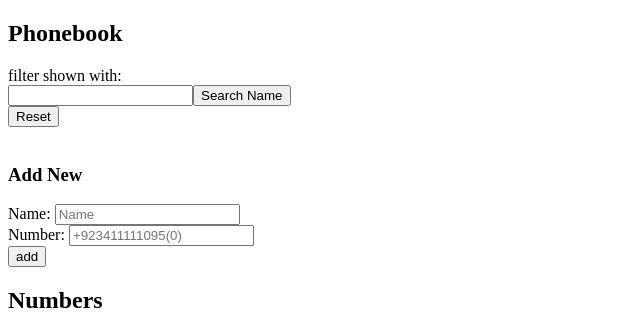
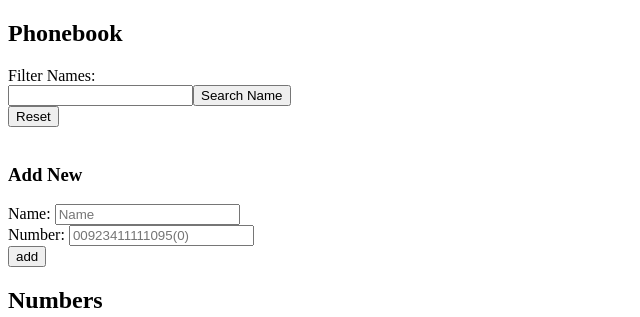
Before and after one commit to F-Saeed/full-stack-open, a React (Vite) app: page / in a window 1280 px wide. Shown: the top 317 px of the page, without its empty margins (0-640 px from the left). Built offline with nearby package versions, Linux system fonts and the light colour scheme; the HTML template or start-up script is replaced by a standard one.

Commit message:
Almost Completed part-2b_2.10

```diff
--- a/src/App.jsx
+++ b/src/App.jsx
@@ -1,4 +1,9 @@
+// React
 import { useState } from 'react';
+import Form from './components/Form';
+
+// Components
+import Search from './components/Search';
 
 const App = () => {
   const [persons, setPersons] = useState([
@@ -7,95 +12,19 @@ const App = () => {
     { name: 'Dan Abramov', number: '12-43-234345', id: 3 },
     { name: 'Mary Poppendieck', number: '39-23-6423122', id: 4 },
   ]);
+
   const [filtered, setFiltered] = useState('');
-
-  const [newName, setNewName] = useState('');
-  const [newNumber, setNewNumber] = useState('');
-  const [search, setSearch] = useState('');
-
-  const addName = (event) => {
-    event.preventDefault();
-    const name = event.target.children[0].lastChild.value;
-
-    for (let index = 0; index < persons.length; index++) {
-      if (persons[index].name === name) {
-        alert(`${name} already is already in the Phonebook`);
-        return;
-      }
-    }
-
-    const number = event.target.children[1].lastChild.value;
-    const numberWithDashes = number.replace(
-      /^(\d{4})(\d{3})(\d{4})/,
-      '$1-$2-$3'
-    );
-
-    console.log(numberWithDashes);
-
-    setPersons(persons.concat({ name, number: numberWithDashes }));
-    setNewName('');
-    setNewNumber('');
-  };
-
-  const searchName = (event) => {
-    event.preventDefault();
-
-    const searchItem = event.target.children[0].value.toLowerCase();
-    const filteredNames = persons.filter(
-      (item) => item.name.toLowerCase() === searchItem
-    );
-
-    setFiltered(filteredNames);
-    setSearch('');
-  };
 
   return (
     <div>
       <h2>Phonebook</h2>
-      <div>
-        filter shown with:
-        <form onSubmit={searchName}>
-          <input
-            type='text'
-            value={search}
-            onChange={(event) => setSearch(event.target.value)}
-          />
-          <button type='submit'>Search Name</button>
-        </form>
-        <button type='button' onClick={() => setFiltered('')}>
-          Reset
-        </button>
-      </div>
+      <Search persons={persons} setFiltered={setFiltered} />
       <br />
-      <h3>Add New</h3>
-      <form onSubmit={addName}>
-        <div>
-          Name:{' '}
-          <input
-            name='Name'
-            type='text'
-            placeholder='Name'
-            required
-            value={newName}
-            onChange={(event) => setNewName(event.target.value)}
-          />
-        </div>
-        <div>
-          Number:{' '}
-          <input
-            name='Telephone Number'
-            type='tel'
-            placeholder='+923411111095(0)'
-            maxLength='14'
-            required
-            value={newNumber}
-            onChange={(event) => setNewNumber(event.target.value)}
-          />
-        </div>
-        <div>
-          <button type='submit'>add</button>
-        </div>
-      </form>
+      <Form
+        persons={persons}
+        setPersons={setPersons}
+        setFiltered={setFiltered}
+      />
       <h2>Numbers</h2>
       {filtered
         ? filtered.map((item) => (
--- /dev/null
+++ b/src/components/Form.jsx
@@ -0,0 +1,55 @@
+// React
+import { useState } from 'react';
+
+// Components
+import Name from './Name';
+import Number from './Number';
+
+const Form = ({ persons, setPersons, setFiltered }) => {
+  const [newName, setNewName] = useState('');
+  const [newNumber, setNewNumber] = useState('');
+
+  const addNew = (event) => {
+    event.preventDefault();
+    const name = event.target.children[0].lastChild.value;
+
+    for (let index = 0; index < persons.length; index++) {
+      if (persons[index].name === name) {
+        alert(`${name} already is already in the Phonebook`);
+        return;
+      }
+    }
+
+    const number = event.target.children[1].lastChild.value;
+    const numberWithDashes = number.replace(
+      /^(\d{4})(\d{3})(\d{4})/,
+      '$1-$2-$3'
+    );
+
+    setPersons(
+      persons.concat({
+        name,
+        number: numberWithDashes,
+        id: new Date().getTime(),
+      })
+    );
+    setNewName('');
+    setNewNumber('');
+    setFiltered('');
+  };
+
+  return (
+    <>
+      <h3>Add New</h3>
+      <form onSubmit={addNew}>
+        <Name newName={newName} setNewName={setNewName} />
+        <Number newNumber={newNumber} setNewNumber={setNewNumber} />
+        <div>
+          <button type='submit'>add</button>
+        </div>
+      </form>
+    </>
+  );
+};
+
+export default Form;
--- /dev/null
+++ b/src/components/Name.jsx
@@ -0,0 +1,17 @@
+const Name = ({ newName, setNewName }) => {
+  return (
+    <div>
+      Name:{' '}
+      <input
+        name='Name'
+        type='text'
+        placeholder='Name'
+        required
+        value={newName}
+        onChange={(event) => setNewName(event.target.value)}
+      />
+    </div>
+  );
+};
+
+export default Name;
--- /dev/null
+++ b/src/components/Number.jsx
@@ -0,0 +1,18 @@
+const Number = ({ newNumber, setNewNumber }) => {
+  return (
+    <div>
+      Number:{' '}
+      <input
+        name='Telephone Number'
+        type='tel'
+        placeholder='00923411111095(0)'
+        maxLength='15'
+        required
+        value={newNumber}
+        onChange={(event) => setNewNumber(event.target.value)}
+      />
+    </div>
+  );
+};
+
+export default Number;
--- /dev/null
+++ b/src/components/Search.jsx
@@ -0,0 +1,36 @@
+import { useState } from 'react';
+
+const Search = ({ persons, setFiltered }) => {
+  const [search, setSearch] = useState('');
+
+  const searchName = (event) => {
+    event.preventDefault();
+
+    const searchItem = event.target.children[0].value.toLowerCase();
+    const filteredNames = persons.filter(
+      (item) => item.name.toLowerCase() === searchItem
+    );
+
+    setFiltered(filteredNames);
+    setSearch('');
+  };
+
+  return (
+    <div>
+      Filter Names:
+      <form onSubmit={searchName}>
+        <input
+          type='text'
+          value={search}
+          onChange={(event) => setSearch(event.target.value)}
+        />
+        <button type='submit'>Search Name</button>
+      </form>
+      <button type='button' onClick={() => setFiltered('')}>
+        Reset
+      </button>
+    </div>
+  );
+};
+
+export default Search;
```
